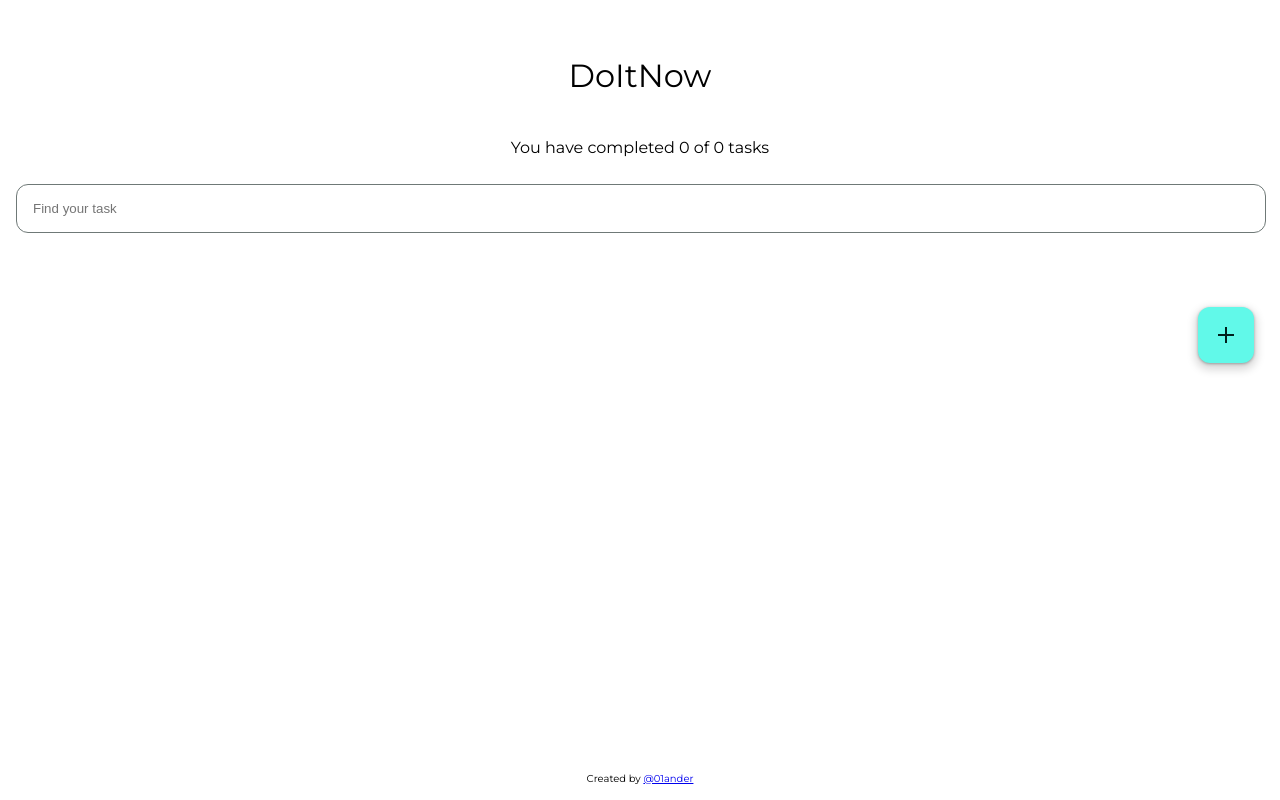
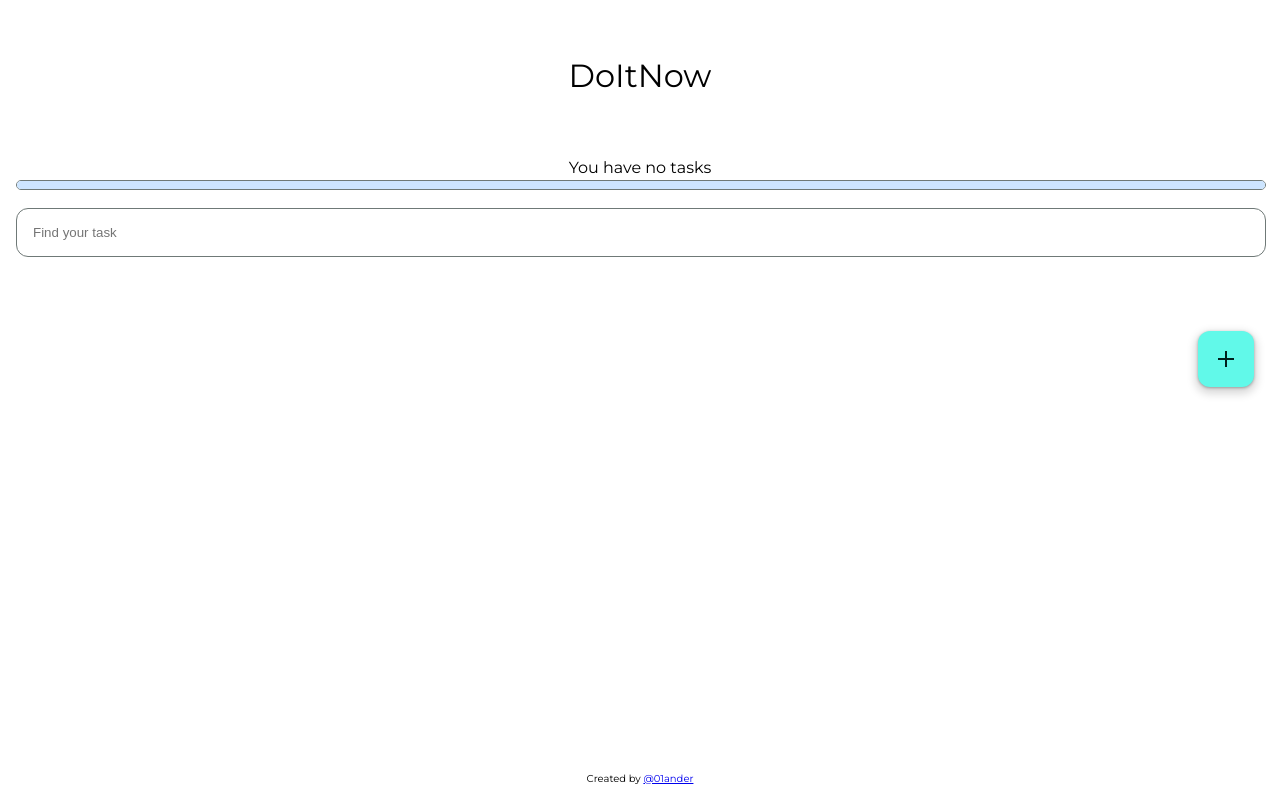
Before and after one commit to 01Ander/DoItNow, a website built with Vite: page index.html in a window 1280 px wide. Built offline with nearby package versions, Linux system fonts and the light colour scheme.

Commit message:
added subtitle's dynamics and progress bar

```diff
--- a/index.html
+++ b/index.html
@@ -8,43 +8,18 @@
   <body>
     <header class="header">
       <h1 class="header__title">DoItNow</h1>
-      <span class="header__subtitle">You have completed 0 of 0 tasks</span>
+      <section class="progress__container">
+        <div class="progress__text"></div>
+        <div class="progress__bar--container">
+          <div class="progress__bar"></div>
+        </div>
+      </section>
     </header>
     <main class="main">
       <form class="main__form">
         <input type="text" name="task" class="main__input" placeholder="Find your task"/>
       </form>
       <ul class="main__list">
-        <!-- <li class="main__item">
-          <div class="checkbox-container">
-            <input type="checkbox" class="main__item-checkbox">
-            <span class="checkbox-hover"></span>
-          </div>
-          <p class="main__item-text">Task 1</p>
-          <div class="icon-detele__container">
-            <span class="main__item-icon-delete"></span>
-          </div>
-        </li>
-        <li class="main__item">
-          <div class="checkbox-container">
-            <input type="checkbox" class="main__item-checkbox">
-            <span class="checkbox-hover"></span>
-          </div>
-          <p class="main__item-text">Task 2</p>
-          <div class="icon-detele__container">
-            <span class="main__item-icon-delete"></span>
-          </div>
-        </li>
-        <li class="main__item">
-          <div class="checkbox-container">
-            <input type="checkbox" class="main__item-checkbox">
-            <span class="checkbox-hover"></span>
-          </div>
-          <p class="main__item-text">Task 3</p>
-          <div class="icon-detele__container">
-            <span class="main__item-icon-delete"></span>
-          </div>
-        </li> -->
       </ul>
       <div class="main__container--button">
         <button class="main__button">
--- a/main.js
+++ b/main.js
@@ -1,6 +1,6 @@
-import { configureIconDelete } from './public/js/_icon-delete';
 import { configureIconPlus } from './public/js/_icon-plus';
 import { renderTask } from './public/js/_renderData';
+import { progress } from './public/js/_progress';
 import './public/js/_modal';
 import './public/js/_check';
 import './public/js/_localStorage';
@@ -11,7 +11,7 @@ import './public/sass/_style.sass'
 function initApp() {
   configureIconPlus();
   renderTask();
-
+  progress();
 }
 
 document.addEventListener('DOMContentLoaded', initApp());
--- a/public/js/_localStorage.js
+++ b/public/js/_localStorage.js
@@ -1,6 +1,7 @@
 import { renderTask } from "./_renderData";
 import { addButton, modal, textArea } from "./vars";
 import { modalALert } from "./_modalAlert";
+import { progress } from "./_progress";
 import { v4 as uuidv4 } from 'uuid';
 
 addButton.addEventListener('click', (e) => {
@@ -15,6 +16,7 @@ addButton.addEventListener('click', (e) => {
   console.log(task);
   modal.classList.add('inactive');
   renderTask();
+  progress();
 });
 
 function addTask(task) {
@@ -56,4 +58,20 @@ function checkedTask(id) {
   localStorage.setItem('tasks', JSON.stringify(newTasks));
 }
 
-export { addTask, getTasks, deleteTask, checkedTask };
+// read how many tasks are in the array and how many are done
+function readTasks() {
+  const tasks = getTasks();
+  const tasksDone = tasks.filter((task) => task.done === true);
+  const tasksNotDone = tasks.filter((task) => task.done === false);
+  const tasksDoneLength = tasksDone.length;
+  const tasksNotDoneLength = tasksNotDone.length;
+  const tasksLength = tasks.length;
+  return {
+    tasksDoneLength,
+    tasksNotDoneLength,
+    tasksLength,
+  };
+}
+
+
+export { addTask, getTasks, deleteTask, checkedTask, readTasks };
--- /dev/null
+++ b/public/js/_progress.js
@@ -0,0 +1,27 @@
+import { readTasks } from "./_localStorage";
+
+
+function progress() {
+  const { tasksDoneLength, tasksNotDoneLength, tasksLength } = readTasks();
+  const progressContainer = document.querySelector(".progress__bar");
+  const progressText = document.querySelector(".progress__text");
+  progressText.classList.add('header__subtitle')
+  const progressWidth = (tasksDoneLength / tasksLength) * 100;
+  if (progressWidth !== 100) {
+    progressContainer.style.width = `${progressWidth}%`;
+    progressContainer.classList.remove("progress__bar--completed");
+  } else {
+    progressContainer.style.width = `${progressWidth}%`;
+    progressContainer.classList.add("progress__bar--completed");
+  }
+
+  if (tasksLength === 0) {
+    progressText.textContent = "You have no tasks";
+  } else if (progressWidth === 100) {
+    progressText.textContent = "You have completed all your tasks";
+  } else {
+    progressText.textContent = `You have completed ${tasksDoneLength} of ${tasksLength} tasks`;
+  }
+}
+
+export { progress };
--- a/public/js/_renderData.js
+++ b/public/js/_renderData.js
@@ -2,7 +2,8 @@ import { checkedTask, getTasks } from './_localStorage.js';
 import { configureIconDelete } from './_icon-delete.js';
 import { list } from './vars.js';
 import { deleteTask } from './_localStorage.js';
-import { modalALert } from './_modalAlert.js';
+import { progress } from './_progress.js';
+
 
 function renderTask() {
   const tasks = getTasks();
@@ -27,6 +28,7 @@ function renderTask() {
       console.log('delete');
       deleteTask(task.id);
       renderTask();
+      progress();
     });
 
     const checkbox = li.querySelector('.main__item-checkbox');
@@ -41,6 +43,7 @@ function renderTask() {
         p.classList.remove('checked');
         checkedTask(task.id);
       }
+      progress();
     } );
 
     if (task.done) {
--- a/public/sass/_style.sass
+++ b/public/sass/_style.sass
@@ -7,3 +7,4 @@
 @import './modules/_footer'
 @import './modules/_modal'
 @import './modules/_modalAlert'
+@import './modules/_progressBar'
--- /dev/null
+++ b/public/sass/modules/_progressBar.sass
@@ -0,0 +1,17 @@
+.progress__container
+  width: calc( 100% - 3.2rem )
+  height: 0.8rem
+  padding: 2rem 1.6rem
+  border-radius: 12px
+  .progress__bar--container
+    width: 100%
+    height: 100%
+    border-radius: 12px
+    border: 1px solid $md-sys-color-outline-light
+    .progress__bar
+      height: 100%
+      background-color: $md-sys-color-tertiary-container-light
+      border-radius: 12px
+
+.header .progress__container .progress__bar--container .progress__bar--completed
+  background-color: $md-sys-color-on-tertiary-container-light
```
